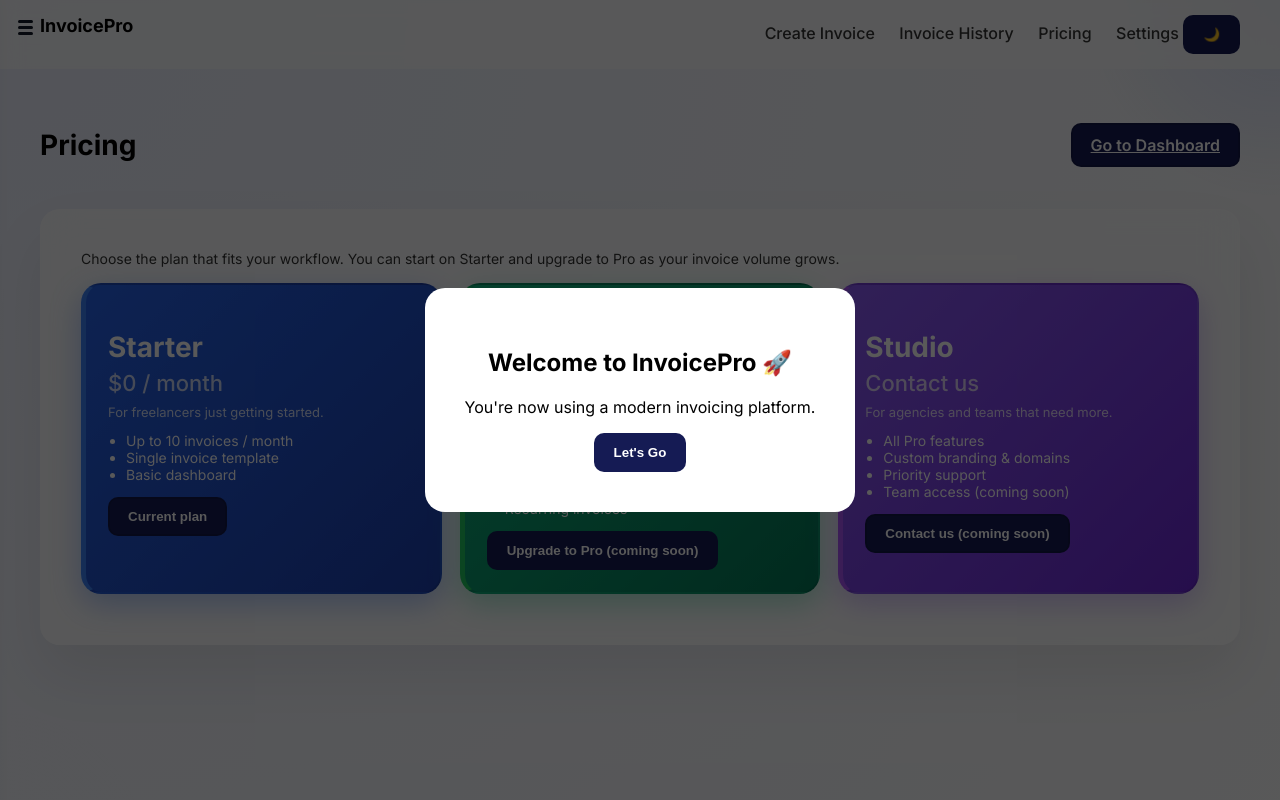
After one commit to mikecalderon742-cell/invoice-app-v2, a Flask app: page /pricing in a window 1280 px wide. The commit adds this page. Run offline with Flask 3, Linux system fonts and the light colour scheme; data that the repository does not hold is empty; parts of the project's set-up code (start-up, migrations or seed data) failed here and were passed over; some libraries are stand-ins or nearby versions.

Commit message:
Add users table, plan scaffolding, and pricing page

```diff
--- a/app.py
+++ b/app.py
@@ -32,6 +32,44 @@ def get_db_connection():
 
 app = Flask(__name__)
 
+# Simple plan metadata (we’ll expand and enforce later)
+PLAN_DEFINITIONS = {
+    "free": {
+        "name": "Starter",
+        "price_label": "$0 / month",
+        "tagline": "For freelancers just getting started.",
+        "features": [
+            "Up to 10 invoices / month",
+            "Single invoice template",
+            "Basic dashboard",
+        ],
+    },
+    "pro": {
+        "name": "Pro",
+        "price_label": "$29 / month",
+        "tagline": "For growing businesses who invoice regularly.",
+        "features": [
+            "Unlimited invoices",
+            "Multiple invoice templates",
+            "Email delivery + PDFs",
+            "Public invoice links & Pay Now",
+            "Recurring invoices",
+        ],
+        "recommended": True,
+    },
+    "enterprise": {
+        "name": "Studio",
+        "price_label": "Contact us",
+        "tagline": "For agencies and teams that need more.",
+        "features": [
+            "All Pro features",
+            "Custom branding & domains",
+            "Priority support",
+            "Team access (coming soon)",
+        ],
+    },
+}
+
 DB_PATH = Path("invoices.db")
 
 
@@ -42,7 +80,25 @@ def init_db():
     conn = get_db_connection()
     cursor = conn.cursor()
 
-    # Base invoices + items tables
+    # ==========================
+    # USERS (multi-tenant base)
+    # ==========================
+    cursor.execute(
+        """
+        CREATE TABLE IF NOT EXISTS users (
+            id SERIAL PRIMARY KEY,
+            email TEXT UNIQUE NOT NULL,
+            password_hash TEXT,
+            plan TEXT DEFAULT 'free',
+            is_active BOOLEAN DEFAULT TRUE,
+            created_at TIMESTAMP DEFAULT CURRENT_TIMESTAMP
+        );
+        """
+    )
+
+    # ==========================
+    # CORE TABLES
+    # ==========================
     cursor.execute(
         """
         CREATE TABLE IF NOT EXISTS invoices (
@@ -66,7 +122,6 @@ def init_db():
     """
     )
 
-    # Clients table
     cursor.execute(
         """
         CREATE TABLE IF NOT EXISTS clients (
@@ -82,7 +137,6 @@ def init_db():
     """
     )
 
-    # Payments table
     cursor.execute(
         """
         CREATE TABLE IF NOT EXISTS payments (
@@ -96,7 +150,6 @@ def init_db():
     """
     )
 
-    # Recurring invoices table
     cursor.execute(
         """
         CREATE TABLE IF NOT EXISTS recurring_invoices (
@@ -111,7 +164,9 @@ def init_db():
     """
     )
 
-    # Business profile table (single-row configuration)
+    # ==========================
+    # BUSINESS PROFILE
+    # ==========================
     cursor.execute(
         """
         CREATE TABLE IF NOT EXISTS business_profile (
@@ -131,7 +186,11 @@ def init_db():
     """
     )
 
-    # Extra columns on invoices (safe if already exist)
+    # ==========================
+    # SCHEMA EVOLUTIONS
+    # ==========================
+
+    # Extra columns on invoices
     cursor.execute(
         "ALTER TABLE invoices ADD COLUMN IF NOT EXISTS invoice_number TEXT;"
     )
@@ -150,6 +209,50 @@ def init_db():
     cursor.execute(
         "ALTER TABLE invoices ADD COLUMN IF NOT EXISTS public_token TEXT UNIQUE;"
     )
+
+    # Multi-tenant ownership columns
+    cursor.execute(
+        "ALTER TABLE invoices ADD COLUMN IF NOT EXISTS user_id INTEGER REFERENCES users(id);"
+    )
+    cursor.execute(
+        "ALTER TABLE clients ADD COLUMN IF NOT EXISTS user_id INTEGER REFERENCES users(id);"
+    )
+    cursor.execute(
+        "ALTER TABLE business_profile ADD COLUMN IF NOT EXISTS user_id INTEGER REFERENCES users(id);"
+    )
+
+    conn.commit()
+
+    # ==========================
+    # ENSURE A DEFAULT USER
+    # ==========================
+    cursor.execute("SELECT id FROM users ORDER BY id ASC LIMIT 1;")
+    row = cursor.fetchone()
+    if not row:
+        # Simple default owner; we’ll replace with real auth later
+        cursor.execute(
+            """
+            INSERT INTO users (email, password_hash, plan, is_active)
+            VALUES (%s, %s, %s, %s)
+            RETURNING id;
+            """,
+            ("owner@example.com", None, "pro", True),
+        )
+        default_user_id = cursor.fetchone()[0]
+
+        # Optionally attach existing invoices/clients/business_profile rows to this user
+        cursor.execute(
+            "UPDATE invoices SET user_id = %s WHERE user_id IS NULL;",
+            (default_user_id,),
+        )
+        cursor.execute(
+            "UPDATE clients SET user_id = %s WHERE user_id IS NULL;",
+            (default_user_id,),
+        )
+        cursor.execute(
+            "UPDATE business_profile SET user_id = %s WHERE user_id IS NULL;",
+            (default_user_id,),
+        )
 
     conn.commit()
     cursor.close()
@@ -239,6 +342,19 @@ def inject_business_profile():
     """
     return {"business_profile": get_business_profile()}
 
+@app.context_processor
+def inject_current_user():
+    """
+    Makes `current_user` and `user_plan` available in all templates.
+    """
+    user = get_current_user()
+    plan = user.get("plan") or "free"
+    return {
+        "current_user": user,
+        "user_plan": plan,
+        "plan_definitions": PLAN_DEFINITIONS,
+    }
+
 
 # -------------------------
 # HOME (NEW INVOICE FORM)
@@ -261,6 +377,17 @@ def home():
     conn.close()
 
     return render_template("index.html", clients=clients)
+
+
+@app.route("/pricing")
+def pricing():
+    user = get_current_user()
+    return render_template(
+        "pricing.html",
+        current_user=user,
+        user_plan=user.get("plan") or "free",
+        plans=PLAN_DEFINITIONS,
+    )
 
 
 # -------------------------
@@ -1302,11 +1429,61 @@ def send_invoice_email(invoice_id: int, to_email: str, subject: str, body_text:
     return True, None
 
 
+def get_default_user():
+    """
+    For now, returns the first user in the users table.
+    Later, this will be replaced with real auth (session-based).
+    """
+    conn = get_db_connection()
+    cursor = conn.cursor()
+    cursor.execute(
+        "SELECT id, email, plan, is_active, created_at FROM users ORDER BY id ASC LIMIT 1;"
+    )
+    row = cursor.fetchone()
+    cursor.close()
+    conn.close()
+
+    if not row:
+        # Should not happen because init_db ensures a default, but be defensive
+        return {
+            "id": None,
+            "email": "unknown@example.com",
+            "plan": "free",
+            "is_active": True,
+            "created_at": None,
+        }
+
+    user_id, email, plan, is_active, created_at = row
+    return {
+        "id": user_id,
+        "email": email,
+        "plan": plan or "free",
+        "is_active": is_active,
+        "created_at": created_at,
+    }
+
+
+def get_current_user():
+    """
+    Stub for now: always return the default user.
+    Later, this will look at session['user_id'].
+    """
+    return get_default_user()
+
+
+def get_plan_for_current_user():
+    user = get_current_user()
+    return user.get("plan") or "free"
+
+
 def get_business_profile():
     """
-    Return a dict of business profile settings.
+    Return a dict of business profile settings for the current user.
     If no row exists, return sensible defaults (does NOT write to DB).
     """
+    user = get_current_user()
+    user_id = user["id"]
+
     conn = get_db_connection()
     cursor = conn.cursor()
     cursor.execute(
@@ -1314,9 +1491,11 @@ def get_business_profile():
         SELECT id, business_name, email, phone, website, address,
                logo_url, brand_color, accent_color, default_terms, default_notes
         FROM business_profile
+        WHERE user_id = %s
         ORDER BY id ASC
         LIMIT 1
-        """
+        """,
+        (user_id,),
     )
     row = cursor.fetchone()
     cursor.close()
@@ -1336,6 +1515,7 @@ def get_business_profile():
             "accent_color": "#1d4ed8",  # secondary accent
             "default_terms": "",
             "default_notes": "",
+            "user_id": user_id,
         }
 
     (
@@ -1364,21 +1544,26 @@ def get_business_profile():
         "accent_color": accent_color or "#1d4ed8",
         "default_terms": default_terms or "",
         "default_notes": default_notes or "",
+        "user_id": user_id,
     }
 
 
 def upsert_business_profile(data: dict):
     """
-    Insert or update the single business_profile row.
+    Insert or update the business_profile row for the current user.
     Expects keys: business_name, email, phone, website, address,
                   logo_url, brand_color, accent_color, default_terms, default_notes.
     """
+    user = get_current_user()
+    user_id = user["id"]
+
     conn = get_db_connection()
     cursor = conn.cursor()
 
-    # See if a row already exists
-    cursor.execute(
-        "SELECT id FROM business_profile ORDER BY id ASC LIMIT 1"
+    # See if a row already exists for this user
+    cursor.execute(
+        "SELECT id FROM business_profile WHERE user_id = %s ORDER BY id ASC LIMIT 1",
+        (user_id,),
     )
     row = cursor.fetchone()
 
@@ -1400,7 +1585,7 @@ def upsert_business_profile(data: dict):
                 default_terms = %s,
                 default_notes = %s,
                 updated_at = %s
-            WHERE id = %s
+            WHERE id = %s AND user_id = %s
             """,
             (
                 data.get("business_name"),
@@ -1415,6 +1600,7 @@ def upsert_business_profile(data: dict):
                 data.get("default_notes"),
                 now,
                 bp_id,
+                user_id,
             ),
         )
     else:
@@ -1422,8 +1608,9 @@ def upsert_business_profile(data: dict):
             """
             INSERT INTO business_profile
                 (business_name, email, phone, website, address,
-                 logo_url, brand_color, accent_color, default_terms, default_notes, updated_at)
-            VALUES (%s,%s,%s,%s,%s,%s,%s,%s,%s,%s,%s)
+                 logo_url, brand_color, accent_color, default_terms, default_notes,
+                 updated_at, user_id)
+            VALUES (%s,%s,%s,%s,%s,%s,%s,%s,%s,%s,%s,%s)
             """,
             (
                 data.get("business_name"),
@@ -1437,6 +1624,7 @@ def upsert_business_profile(data: dict):
                 data.get("default_terms"),
                 data.get("default_notes"),
                 now,
+                user_id,
             ),
         )
 
--- a/templates/base.html
+++ b/templates/base.html
@@ -40,6 +40,10 @@
     <a href="/" class="sidebar-link">Create Invoice</a>
     <a href="/invoices" class="sidebar-link">Invoice History</a>
     <a href="/settings" class="sidebar-link">Settings</a>
+    <a href="/" class="sidebar-link">Create Invoice</a>
+<a href="/invoices" class="sidebar-link">Invoice History</a>
+<a href="/pricing" class="sidebar-link">Pricing</a>
+<a href="/settings" class="sidebar-link">Settings</a>
 </div>
 
 <!-- OVERLAY -->
@@ -65,6 +69,7 @@
         {% else %}
             <a href="/">Create Invoice</a>
             <a href="/invoices">Invoice History</a>
+            <a href="/pricing">Pricing</a>
             <a href="/settings">Settings</a>
             <button id="themeToggle" class="theme-toggle">🌙</button>
         {% endif %}
--- /dev/null
+++ b/templates/pricing.html
@@ -0,0 +1,108 @@
+{% extends "base.html" %}
+{% block content %}
+
+<div class="dashboard-header">
+    <h1>Pricing</h1>
+    <div class="quick-actions">
+        <a href="/invoices" class="btn btn-secondary">Go to Dashboard</a>
+    </div>
+</div>
+
+<div class="form-wrapper fade-in-up">
+
+    <p style="margin-top:0; margin-bottom:16px; font-size:14px; opacity:.8;">
+        Choose the plan that fits your workflow. You can start on Starter and
+        upgrade to Pro as your invoice volume grows.
+    </p>
+
+    <div class="dashboard-cards enhanced" style="margin-bottom: 10px;">
+
+        <!-- Starter / Free -->
+        {% set plan = plans["free"] %}
+        <div class="card kpi blue" style="position:relative;">
+            <h2>{{ plan.name }}</h2>
+            <p style="font-size:22px; margin:4px 0 8px 0;">{{ plan.price_label }}</p>
+            <small class="card-sub">{{ plan.tagline }}</small>
+            <ul style="margin-top:12px; padding-left:18px; font-size:14px;">
+                {% for f in plan.features %}
+                    <li>{{ f }}</li>
+                {% endfor %}
+            </ul>
+
+            <div style="margin-top:14px;">
+                {% if user_plan == "free" %}
+                    <button class="btn btn-secondary" type="button" disabled>
+                        Current plan
+                    </button>
+                {% else %}
+                    <button class="btn btn-secondary" type="button" disabled>
+                        Downgrade (coming soon)
+                    </button>
+                {% endif %}
+            </div>
+        </div>
+
+        <!-- Pro -->
+        {% set plan = plans["pro"] %}
+        <div class="card kpi green" style="position:relative;">
+            <div style="
+                position:absolute;
+                top:10px;
+                right:14px;
+                background:#facc15;
+                color:#1f2937;
+                font-size:11px;
+                font-weight:700;
+                padding:4px 8px;
+                border-radius:999px;
+                text-transform:uppercase;
+                letter-spacing:.08em;
+            ">
+                Most Popular
+            </div>
+            <h2>{{ plan.name }}</h2>
+            <p style="font-size:22px; margin:4px 0 8px 0;">{{ plan.price_label }}</p>
+            <small class="card-sub">{{ plan.tagline }}</small>
+            <ul style="margin-top:12px; padding-left:18px; font-size:14px;">
+                {% for f in plan.features %}
+                    <li>{{ f }}</li>
+                {% endfor %}
+            </ul>
+
+            <div style="margin-top:14px;">
+                {% if user_plan == "pro" %}
+                    <button class="btn btn-brand" type="button" disabled>
+                        Current plan
+                    </button>
+                {% else %}
+                    <button class="btn btn-brand" type="button" disabled>
+                        Upgrade to Pro (coming soon)
+                    </button>
+                {% endif %}
+            </div>
+        </div>
+
+        <!-- Enterprise -->
+        {% set plan = plans["enterprise"] %}
+        <div class="card kpi purple" style="position:relative;">
+            <h2>{{ plan.name }}</h2>
+            <p style="font-size:22px; margin:4px 0 8px 0;">{{ plan.price_label }}</p>
+            <small class="card-sub">{{ plan.tagline }}</small>
+            <ul style="margin-top:12px; padding-left:18px; font-size:14px;">
+                {% for f in plan.features %}
+                    <li>{{ f }}</li>
+                {% endfor %}
+            </ul>
+
+            <div style="margin-top:14px;">
+                <button class="btn btn-secondary" type="button" disabled>
+                    Contact us (coming soon)
+                </button>
+            </div>
+        </div>
+
+    </div>
+
+</div>
+
+{% endblock %}
```
